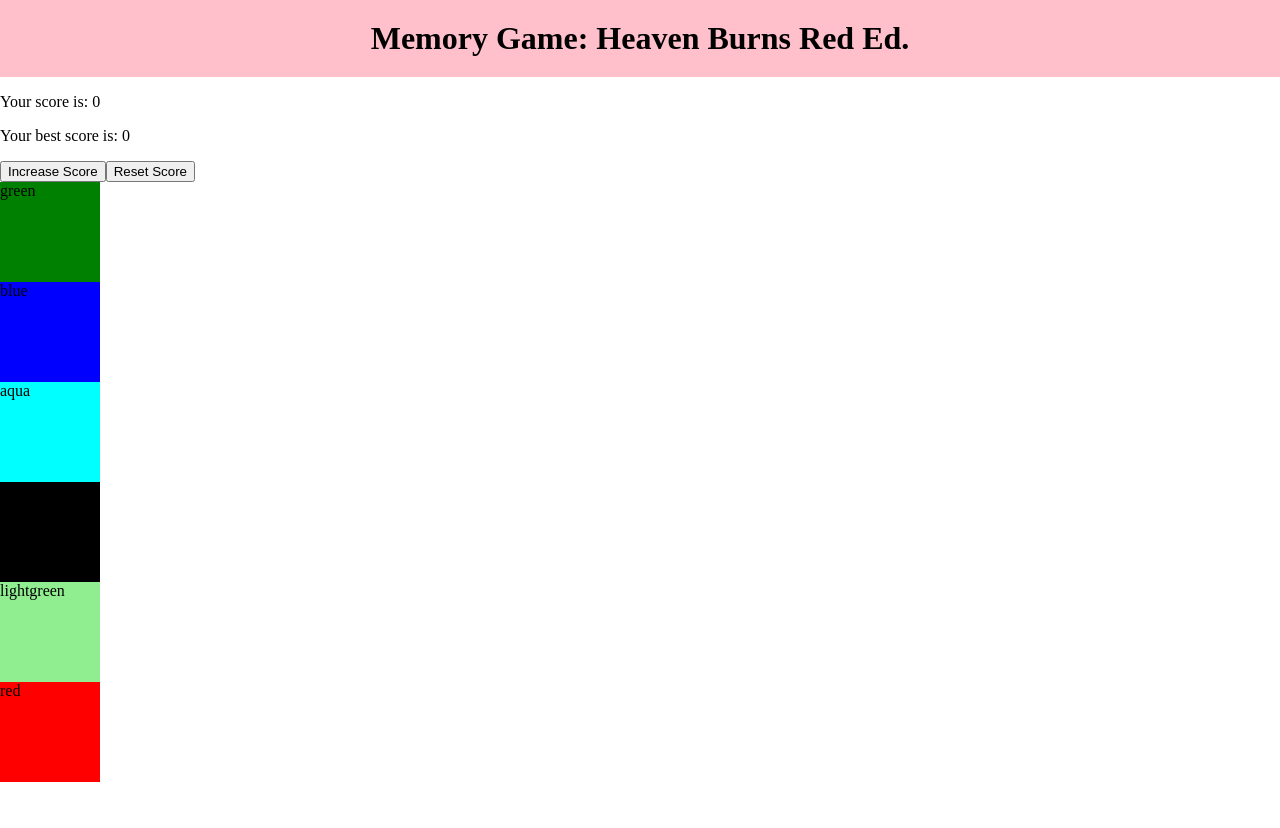
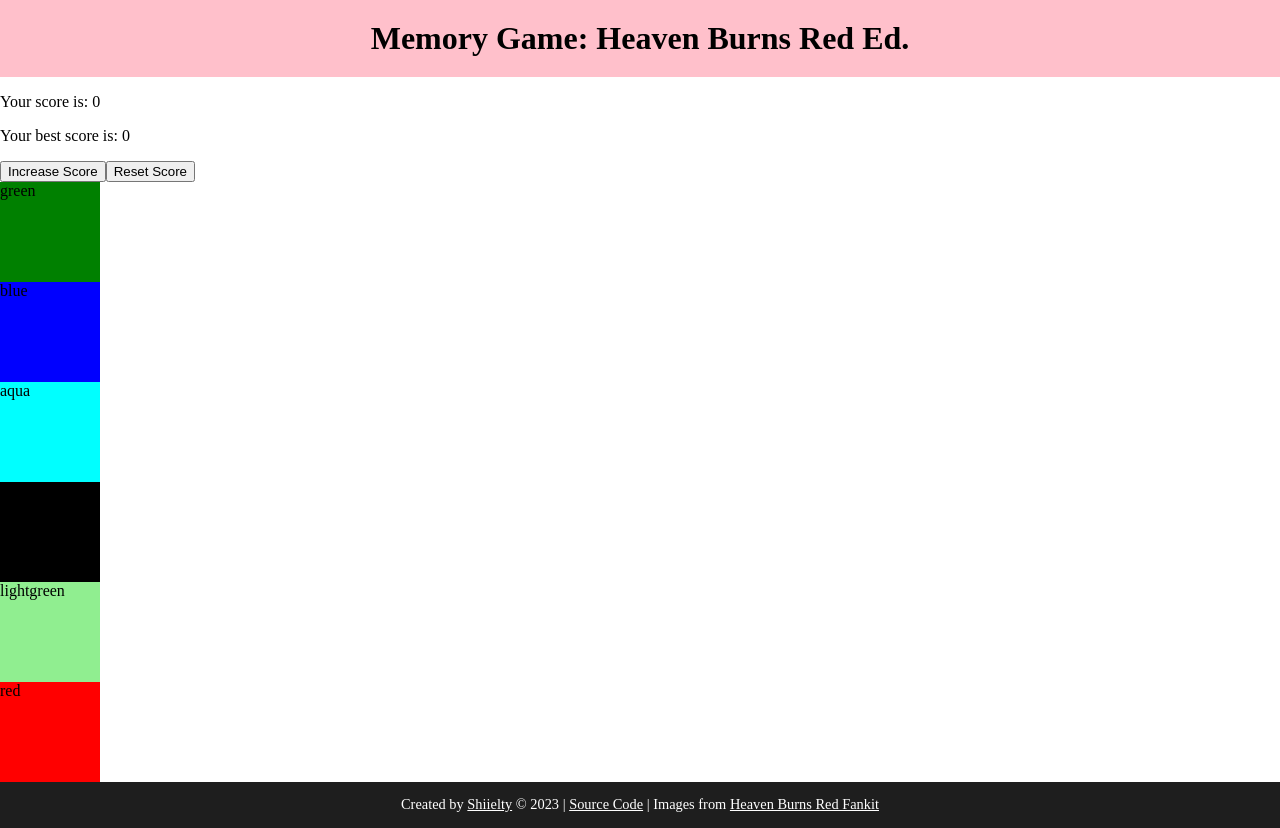
Before and after one commit to Shiielty/memory-game, a React (Vite) app: page / in a window 1280 px wide. Before the commit the page ends 800 px from the top, so only its background shows below. Built offline with nearby package versions, Linux system fonts and the light colour scheme; the HTML template or start-up script is replaced by a standard one; a web font is replaced by a local one.

Commit message:
Create footer

```diff
--- a/src/App.jsx
+++ b/src/App.jsx
@@ -1,5 +1,6 @@
 import Header from './components/Header';
 import Main from './components/Main';
+import Footer from './components/Footer';
 import './index.css';
 
 function App() {
@@ -7,6 +8,7 @@
     <div className="App">
       <Header />
       <Main />
+      <Footer />
     </div>
   );
 }
--- /dev/null
+++ b/src/components/Footer.css
@@ -0,0 +1,11 @@
+footer {
+  background-color: rgb(30, 30, 30);
+  color: white;
+  padding: 1em;
+  font-size: 0.9rem;
+  text-align: center;
+}
+
+a {
+  color: white
+}
--- /dev/null
+++ b/src/components/Footer.jsx
@@ -0,0 +1,18 @@
+import './Footer.css';
+
+const Footer = () => {
+  return (
+    <footer>
+      <div>
+        Created by <a href="https://github.com/Shiielty">Shiielty</a> &#169;
+        2023 | <a href="https://github.com/Shiielty/memory-game">Source Code</a>{' '}
+        | Images from{' '}
+        <a href="https://heaven-burns-red.com/fankit/">
+          Heaven Burns Red Fankit
+        </a>
+      </div>
+    </footer>
+  );
+};
+
+export default Footer;
```
